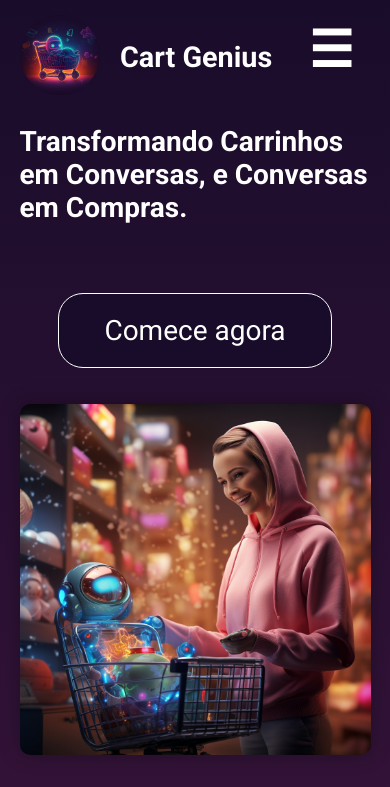
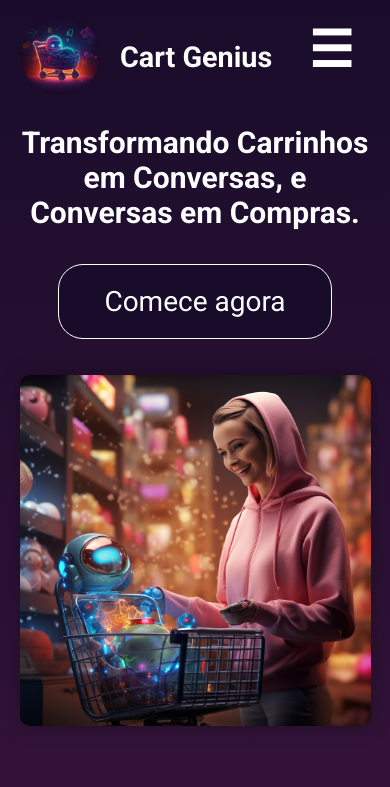
Before and after one commit to JorgeHCamara/react-cart-genius-website, a React (Vite) app: page / in a window 390 px wide. Shown: the top 787 px of the page. Built offline with nearby package versions, Linux system fonts and the light colour scheme.

Commit message:
chore: about and benefits mobile layout update

```diff
--- a/src/libs/home-ui/about/About.jsx
+++ b/src/libs/home-ui/about/About.jsx
@@ -12,7 +12,7 @@ const About = () => {
         <div className="containerAbout" id="about" ref={ref} style={{ opacity: inView ? 1 : 0, transform: inView ? 'translateY(0)' : 'translateY(-30px)' }}>
           <div className="gradient">
             <div className="contentContainer">
-              <h1 className="titleAbout">O <span className='abt-txt-color'>Cart Genius</span> é uma startup que<br /> busca mudar a maneira que<br /> você faz as suas compras online.</h1>
+              <h1 className="titleAbout">O <span className='abt-txt-color'>Cart Genius</span> é uma startup que busca mudar a maneira que você faz as suas compras online.</h1>
               <p className="aboutText">
               Nossa plataforma é como um shopping virtual onde um assistente virtual, semelhante a um vendedor, ajuda os clientes a encontrar produtos. Ao conversar com esse assistente, os clientes podem perguntar sobre detalhes, preços e outras informações dos produtos.
               </p>
--- a/src/libs/home-ui/benefits/Benefits.css
+++ b/src/libs/home-ui/benefits/Benefits.css
@@ -90,3 +90,9 @@
     }
 
 }
+
+@media (max-width: 1257px) {
+    .benefitsContainer {
+        gap: 20px;
+    }
+}
--- a/src/libs/home-ui/hero/Hero.css
+++ b/src/libs/home-ui/hero/Hero.css
@@ -58,6 +58,10 @@
 
     .heroText {
         width: 60%;
+        gap: 55px;
+    }
+
+    .heroText h2 {
         text-align: center;
     }
 
@@ -79,6 +83,10 @@
 
     .heroImage img {
         width: 80%;
+    }
+
+    .heroButtonDiv {
+        margin-top: 0px;
     }
 }
 
--- a/src/pages/Login/Login.css
+++ b/src/pages/Login/Login.css
@@ -40,11 +40,15 @@
   letter-spacing: 0.3px;
 }
 
-.title-login, h2 {
+.login-left h2, .login-right h2 {
   font-size: 36px;
   font-weight: bold;
   margin-bottom: 30px;
   text-align: center;
+}
+
+.login-right h2 {
+  margin-bottom: 20px;
 }
 
 .input-login {
@@ -112,7 +116,7 @@
     font-size: 18px;
   }
 
-  .title-login, h2 {
+  .title-left h2 {
     font-size: 28px;
     margin-bottom: 20px;
   }
```
